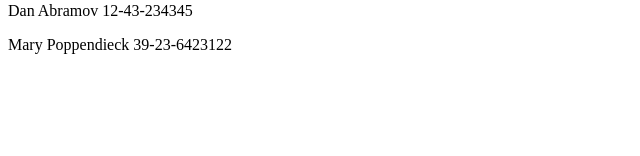
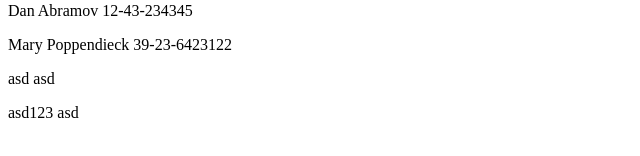
Before and after one commit to scriptwes1337/fullstackopen, a React (Vite) app in the folder part2/phonebook/: page / in a window 1280 px wide. Shown: the part 284-440 px from the top of the page, without its empty margins (0-640 px from the left). Built offline with nearby package versions, Linux system fonts and the light colour scheme; data requests are answered from the project's data file.

Commit message:
Completed exercise 2.12

```diff
--- a/part2/phonebook/db.json
+++ b/part2/phonebook/db.json
@@ -19,6 +19,16 @@
       "name": "Mary Poppendieck",
       "number": "39-23-6423122",
       "id": 4
+    },
+    {
+      "id": "c0e9",
+      "name": "asd",
+      "number": "asd"
+    },
+    {
+      "id": "014c",
+      "name": "asd123",
+      "number": "asd"
     }
   ]
 }
--- a/part2/phonebook/src/App.jsx
+++ b/part2/phonebook/src/App.jsx
@@ -10,9 +10,10 @@
   const [newNumber, setNewNumber] = useState("");
   const [filter, setFilter] = useState("");
   const [filteredPersons, setFilteredPersons] = useState(null);
+  const personsLink = "http://localhost:3001/persons";
 
   useEffect(() => {
-    axios.get("http://localhost:3001/persons").then((res) => setPersons(res.data))
+    axios.get(personsLink).then((res) => setPersons(res.data))
   }, [])
 
   const handleNameInput = (e) => {
@@ -53,6 +54,9 @@
       name: newName,
       number: newNumber,
     };
+    axios
+      .post(personsLink, newPerson)
+      .then((res) => setPersons([...persons, res.data]));
     setPersons([...persons, newPerson]);
   };
 
```
